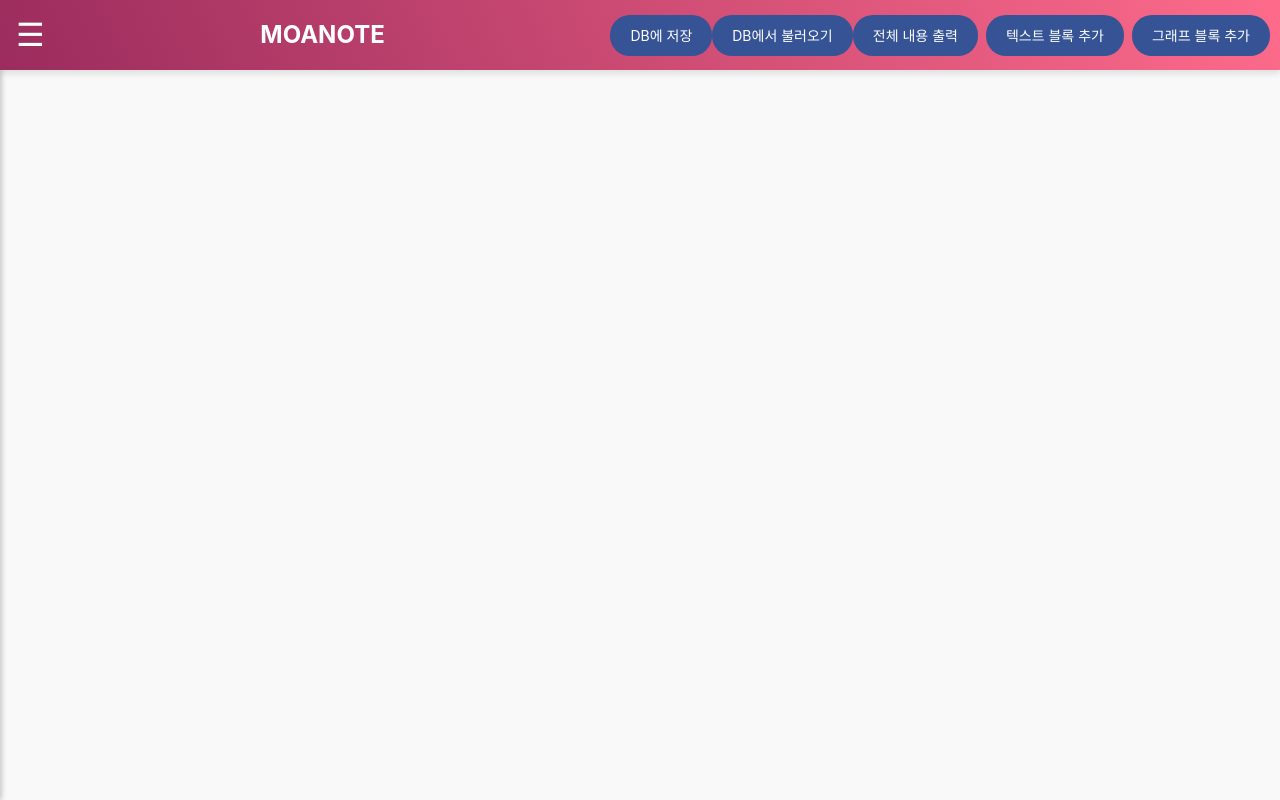
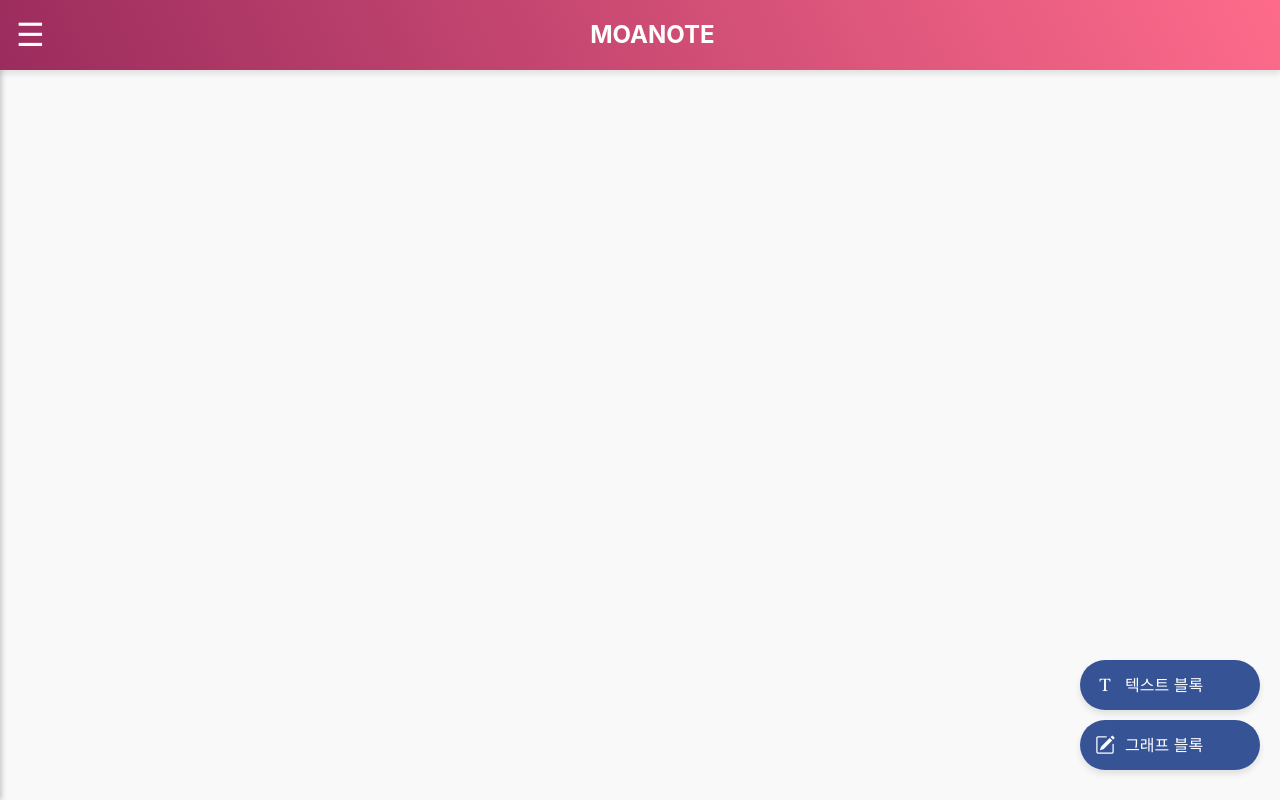
Before and after one commit to CBNU-MoaNote-CapstonDesign/front-demo2, a React (Create React App) app: page / in a window 1280 px wide. Built offline with nearby package versions, Linux system fonts and the light colour scheme.

Commit message:
feat(Navbar) : Navbar의 버튼을 플로팅 버튼으로 변환 #9
- Navbar의 버튼을 플로팅 버튼으로 변환했습니다.

```diff
--- a/src/assets/css/Navbar.css
+++ b/src/assets/css/Navbar.css
@@ -143,3 +143,65 @@
     border: none;
     cursor: pointer;
 }
+
+/* 플로팅 버튼 컨테이너 */
+.floating-container {
+    position: fixed;
+    bottom: 20px;
+    right: 20px;
+    display: flex;
+    flex-direction: column-reverse;
+    align-items: flex-end;
+    z-index: 1000;
+}
+
+/* 플로팅 버튼 */
+.floating-action {
+    display: flex;
+    align-items: center;
+    justify-content: flex-start;
+    background-color: #355395;
+    color: white;
+    width: 180px;
+    height: 50px;
+    margin-bottom: 10px;
+    border-radius: 25px;
+    padding: 0 15px;
+    border: none;
+    box-shadow: 0 4px 6px rgba(0, 0, 0, 0.1);
+    cursor: pointer;
+    transition: background-color 0.3s ease, transform 0.2s ease;
+    font-size: 16px;
+}
+
+.floating-action i {
+    font-size: 20px;
+    /* 아이콘 크기 */
+    margin-right: 10px;
+    /* 아이콘과 텍스트 간격 */
+}
+
+.floating-action span {
+    white-space: nowrap;
+    /* 텍스트가 줄바꿈되지 않도록 설정 */
+}
+
+.floating-action:hover {
+    background-color: #2c3e70;
+    /* 호버 시 버튼 색상 변경 */
+    transform: translateY(-2px);
+    /* 살짝 올라가는 효과 */
+}
+
+/* 작은 화면에서 버튼 크기 조정 */
+@media (max-width: 576px) {
+    .floating-action {
+        width: 150px;
+        height: 45px;
+        font-size: 14px;
+    }
+
+    .floating-action i {
+        font-size: 18px;
+    }
+}
--- a/src/components/Navbar.jsx
+++ b/src/components/Navbar.jsx
@@ -1,5 +1,6 @@
 import React, { useState } from "react";
 import "bootstrap/dist/css/bootstrap.min.css";
+import "bootstrap-icons/font/bootstrap-icons.css";
 import "../assets/css/Navbar.css";
 import {
     getDocumentNames,
@@ -13,6 +14,11 @@ function Navbar({ handleAddTextBlock, setFileURL, pushToDB, pullFromDB, handleAd
     const [menuOpen, setMenuOpen] = useState(false);
     const [inputValue, setInputValue] = useState("");
     const [documentNames, setDocumentNames] = useState(getDocumentNames());
+    const [isExpanded, setIsExpanded] = useState(false);
+
+    const toggleExpand = () => {
+        setIsExpanded((prev) => !prev);
+    };
 
     function toggleMenu () {
         setMenuOpen(!menuOpen);
@@ -49,49 +55,6 @@ function Navbar({ handleAddTextBlock, setFileURL, pushToDB, pullFromDB, handleAd
                         MOANOTE
                     </a>
 
-                    {/* 오른쪽 버튼 */}
-                    <div className="d-flex">
-                        <button
-                            className="btn btn-light"
-                            style={{ backgroundColor: "#355395", color: "white" }}
-                            type="button"
-                            onClick={pushToDB}
-                        >
-                            DB에 저장
-                        </button>
-                        <button
-                            className="btn btn-light"
-                            style={{ backgroundColor: "#355395", color: "white" }}
-                            type="button"
-                            onClick={pullFromDB}
-                        >
-                            DB에서 불러오기
-                        </button>
-                        <button
-                            className="btn btn-light me-2"
-                            style={{ backgroundColor: "#355395", color: "white" }}
-                            type="button"
-                            onClick={handlePrintButtonClick}
-                        >
-                            전체 내용 출력
-                        </button>
-                        <button
-                            className="btn btn-light me-2"
-                            style={{ backgroundColor: "#355395", color: "white" }}
-                            type="button"
-                            onClick={handleAddTextBlock}
-                        >
-                            텍스트 블록 추가
-                        </button>
-                        <button
-                            className="btn btn-light"
-                            style={{ backgroundColor: "#355395", color: "white" }}
-                            type="button"
-                            onClick={handleAddGraphBlock}
-                        >
-                            그래프 블록 추가
-                        </button>
-                    </div>
                 </div>
             </nav>
             {/* 사이드 메뉴 */}
@@ -120,6 +83,35 @@ function Navbar({ handleAddTextBlock, setFileURL, pushToDB, pullFromDB, handleAd
                     </button>
                 </div>
             </div>
+
+            {/* 플로팅 버튼 */}
+            <div className="floating-container">
+                {/* 플로팅 버튼들 */}
+                <div className="floating-buttons">
+                    {/*
+                    <button className="floating-action" onClick={pushToDB}>
+                        <i className="bi bi-cloud-arrow-up"></i>
+                        <span>DB 저장</span>
+                    </button>
+                    <button className="floating-action" onClick={pullFromDB}>
+                        <i className="bi bi-cloud-arrow-down"></i>
+                        <span>DB 불러오기</span>
+                    </button>
+                    <button className="floating-action" onClick={handlePrintButtonClick}>
+                        <i className="bi bi-printer"></i>
+                        <span>출력</span>
+                    </button>
+                    */}
+                    <button className="floating-action" onClick={handleAddTextBlock}>
+                        <i className="bi bi-fonts"></i>
+                        <span>텍스트 블록</span>
+                    </button>
+                    <button className="floating-action" onClick={handleAddGraphBlock}>
+                        <i className="bi bi-pencil-square"></i>
+                        <span>그래프 블록</span>
+                    </button>
+                </div>
+            </div>
         </>
     );
 }
```
